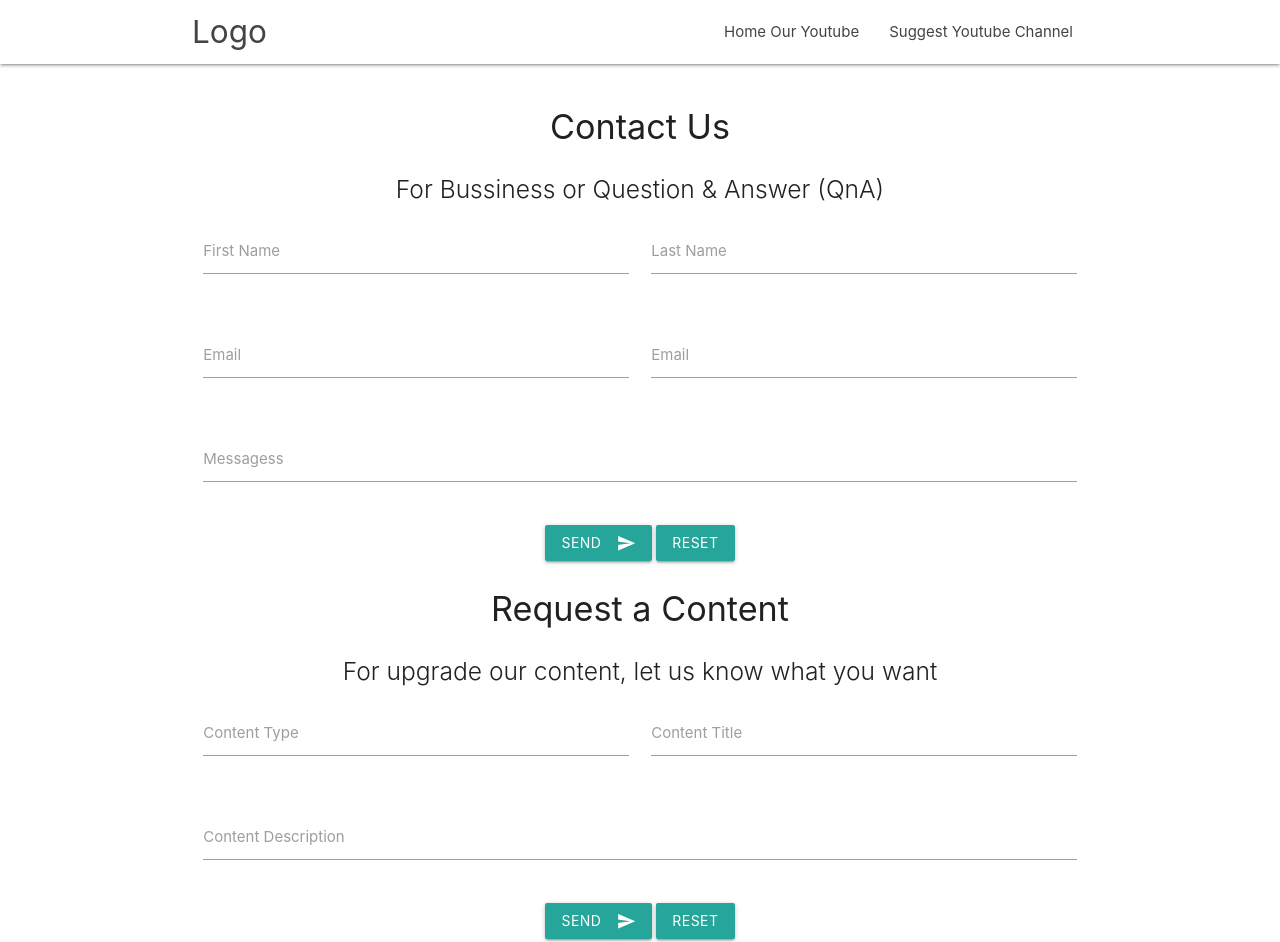
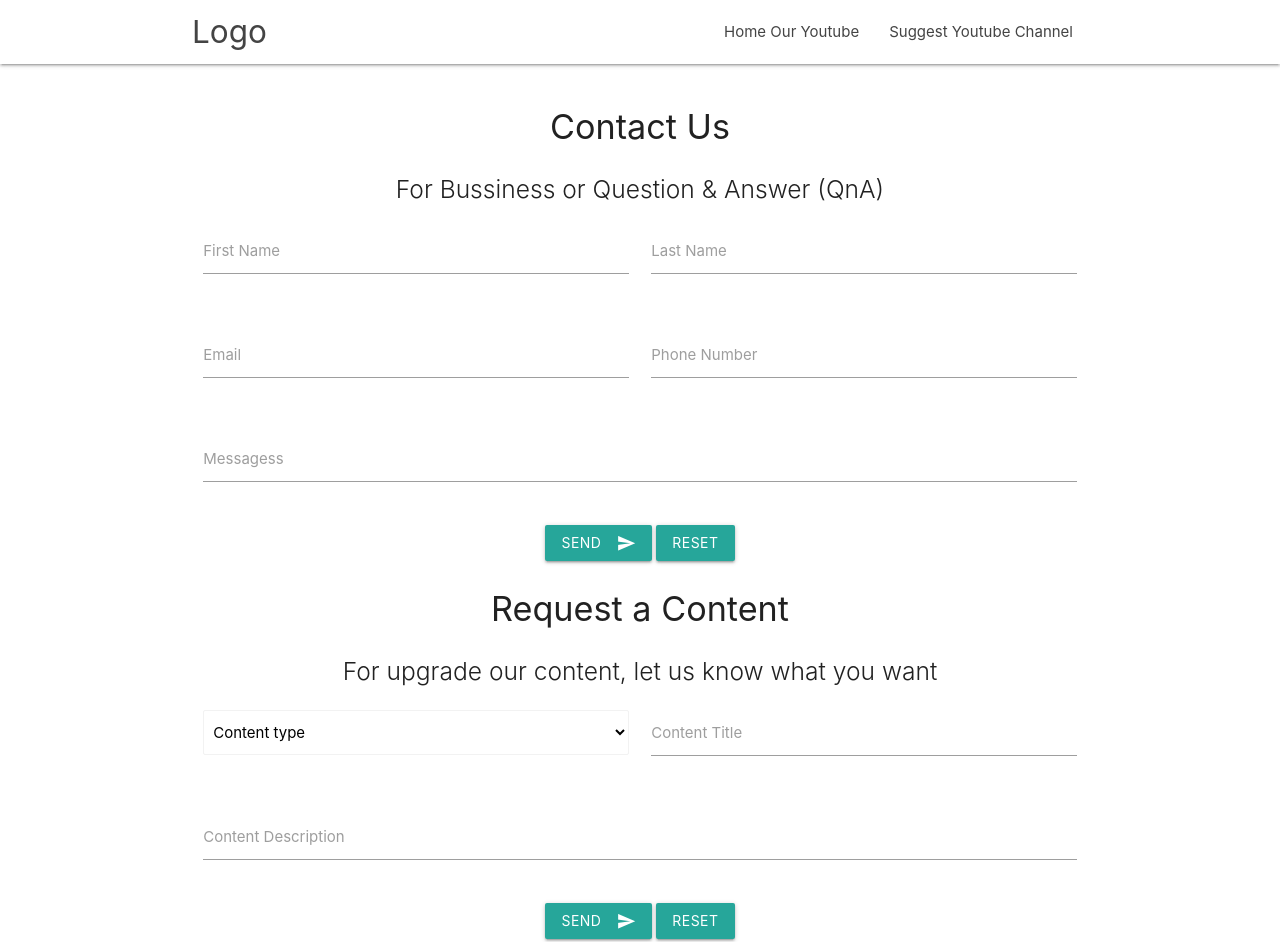
Before and after one commit to ouryoutube/ouryoutube.github.io, a plain HTML site: page contact.html in a window 1280 px wide. Shown: the top 942 px of the page. Drawn offline with nearby package versions, Linux system fonts and the light colour scheme.

Commit message:
Add files via upload

```diff
--- a/contact.html
+++ b/contact.html
@@ -53,8 +53,8 @@
               <label for="email">Email</label>
             </div>
             <div class="input-field col s6">
-              <input id="email" type="email" class="validate">
-              <label for="email">Email</label>
+              <input id="phone_number" type="text" class="validate">
+              <label for="phone_number">Phone Number</label>
             </div>
           </div>
           <div class="row">
@@ -81,8 +81,12 @@
         <form class="col s12">
           <div class="row">
             <div class="input-field col s6">
-              <input id="content_type" type="text" class="validate">
-              <label for="content_type">Content Type</label>
+                  <select class="browser-default">
+                    <option value="" disabled selected>Content type</option>
+                    <option value="1">Gaming</option>
+                    <option value="2">Vlog</option>
+                    <option value="3">Tutorial</option>
+                  </select>
             </div>
             <div class="input-field col s6">
               <input id="content_title" type="text" class="validate">
```
Also changed, not shown: suggest.html (+13 -23 lines).
